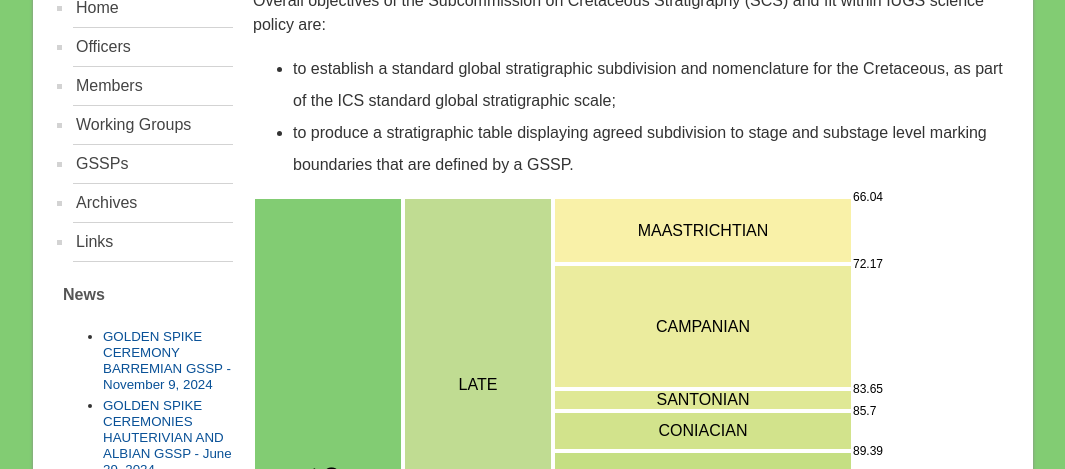
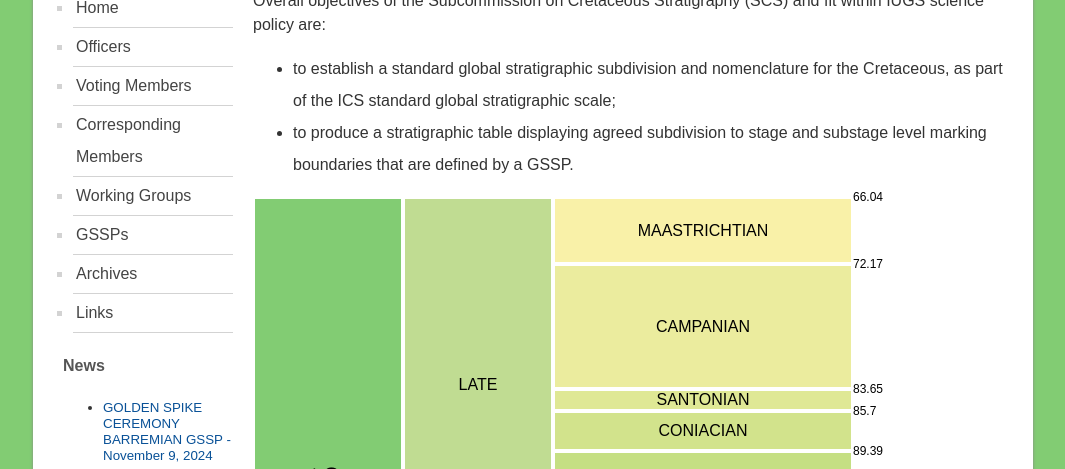
Before and after one commit to i-c-stratigraphy/subcommission-cretaceous, a Jekyll site: the page built from pages/index.md, in a window 1280 px wide and 900 px high, cut to the strip 431-900 px from the top of the window. Shown: the whole strip, without its empty margins (107-1172 px from the left). Built offline with Jekyll 4.4.1, drawn with Linux system fonts in a browser that asks for light colours.

Commit message:
Update menu.html

```diff
--- a/_includes/menu.html
+++ b/_includes/menu.html
@@ -28,7 +28,8 @@
 <ul id="menu">
     <li><a href="https://stratigraphy.org/subcommission-cretaceous/">Home</a></li>
     <li><a href="https://stratigraphy.org/subcommission-cretaceous/officers">Officers</a></li>
-    <li><a href="https://stratigraphy.org/subcommission-cretaceous/members">Members</a></li>
+    <li><a href="https://stratigraphy.org/subcommission-cretaceous/members">Voting Members</a></li>
+    <li><a href="https://stratigraphy.org/subcommission-cretaceous/corresponding members">Corresponding Members</a></li>
     <li><a href="https://stratigraphy.org/subcommission-cretaceous/working-groups">Working Groups</a></li>
     <li><a href="https://stratigraphy.org/subcommission-cretaceous/gssps">GSSPs</a></li>
     <li><a href="https://stratigraphy.org/subcommission-cretaceous/archives">Archives</a></li>
```
